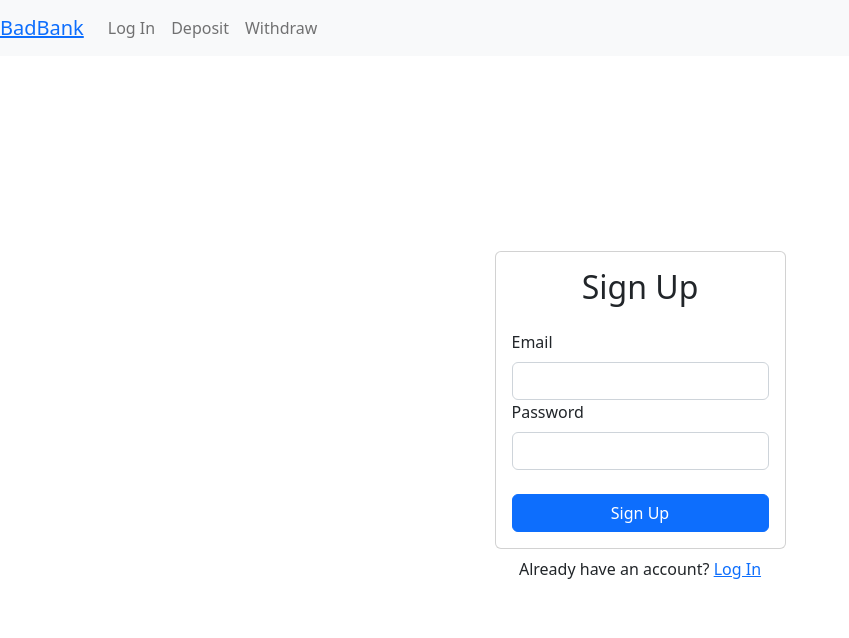
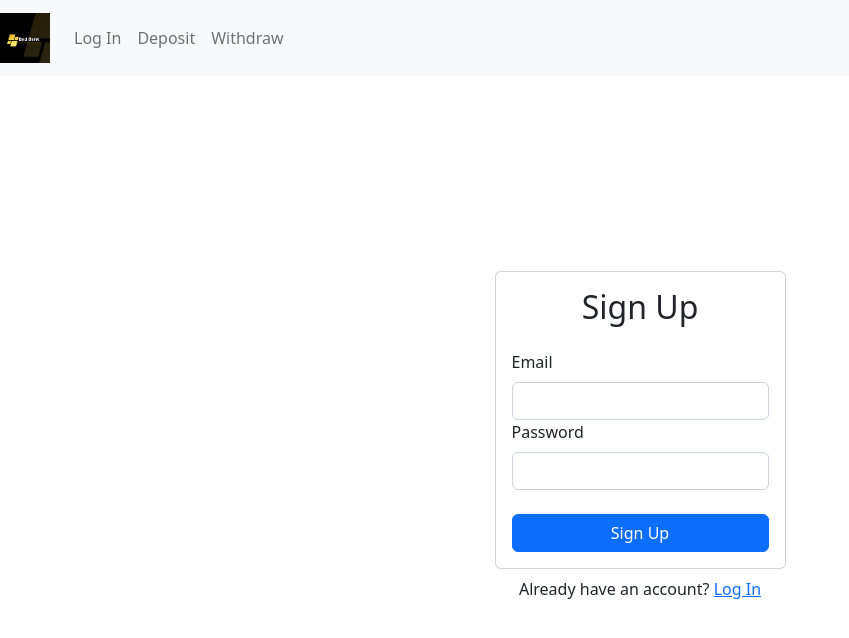
Before and after one commit to nicholasrea/NRbadbank, a React (Vite) app in the folder client/: page / in a window 1280 px wide. Shown: the top 638 px of the page, without its empty margins (0-849 px from the left). Built offline with nearby package versions, Linux system fonts and the light colour scheme.

Commit message:
NAV UI Update

```diff
--- a/client/src/componets/Navigation.jsx
+++ b/client/src/componets/Navigation.jsx
@@ -1,7 +1,8 @@
-import React, { useState, useContext, useEffect } from 'react';
-import { Navbar, Nav } from 'react-bootstrap';
-import AuthContext from '../auth/AuthContext';
-import { Link, NavLink } from 'react-router-dom';
+import React, { useState, useContext, useEffect } from "react";
+import { Navbar, Nav } from "react-bootstrap";
+import AuthContext from "../auth/AuthContext";
+import { Link, NavLink } from "react-router-dom";
+import logo from "../assets/Images/bblogo.png";
 
 //TODO: ADD Logout functionality
 
@@ -11,32 +12,37 @@ export default function Navigation() {
 
   // Flip flag, to trigger a refresh if user is updated.
   useEffect(() => {
-    user ? setCurrentUser (true) : setCurrentUser(false);
-  }, [user] )
-
+    user ? setCurrentUser(true) : setCurrentUser(false);
+  }, [user]);
 
   return (
     <Navbar bg="light" expand="lg">
       <Navbar.Brand>
-        <Link to="/">BadBank</Link>
+        <Link to="/">
+          <img src={logo} alt="badbank" width="50" height="50" />
+        </Link>
       </Navbar.Brand>
       <Navbar.Toggle aria-controls="basic-navbar-nav" />
       <Navbar.Collapse id="basic-navbar-nav">
         <Nav className="mr-auto">
-          <NavLink to="/login" className="nav-link">
+          {(!currentUser)  && <NavLink to="/login" className="nav-link">
             Log In
-          </NavLink>
-          <NavLink to="/deposit" disabled={!user} className="nav-link">
+          </NavLink>}
+          <NavLink to="/deposit" disabled={!currentUser} className="nav-link">
             Deposit
           </NavLink>
-          <NavLink to="/withdraw" disabled={!user} className="nav-link">
+          <NavLink to="/withdraw" disabled={!currentUser} className="nav-link">
             Withdraw
           </NavLink>
         </Nav>
       </Navbar.Collapse>
       <Navbar.Text>
-        {user && <div>Signed in as: <a onClick={signOut}>{user.email}</a></div>}
+        {user && (
+          <div>
+            Signed in as: <a onClick={signOut}>{user.email}</a>
+          </div>
+        )}
       </Navbar.Text>
     </Navbar>
   );
-};
+}
```
